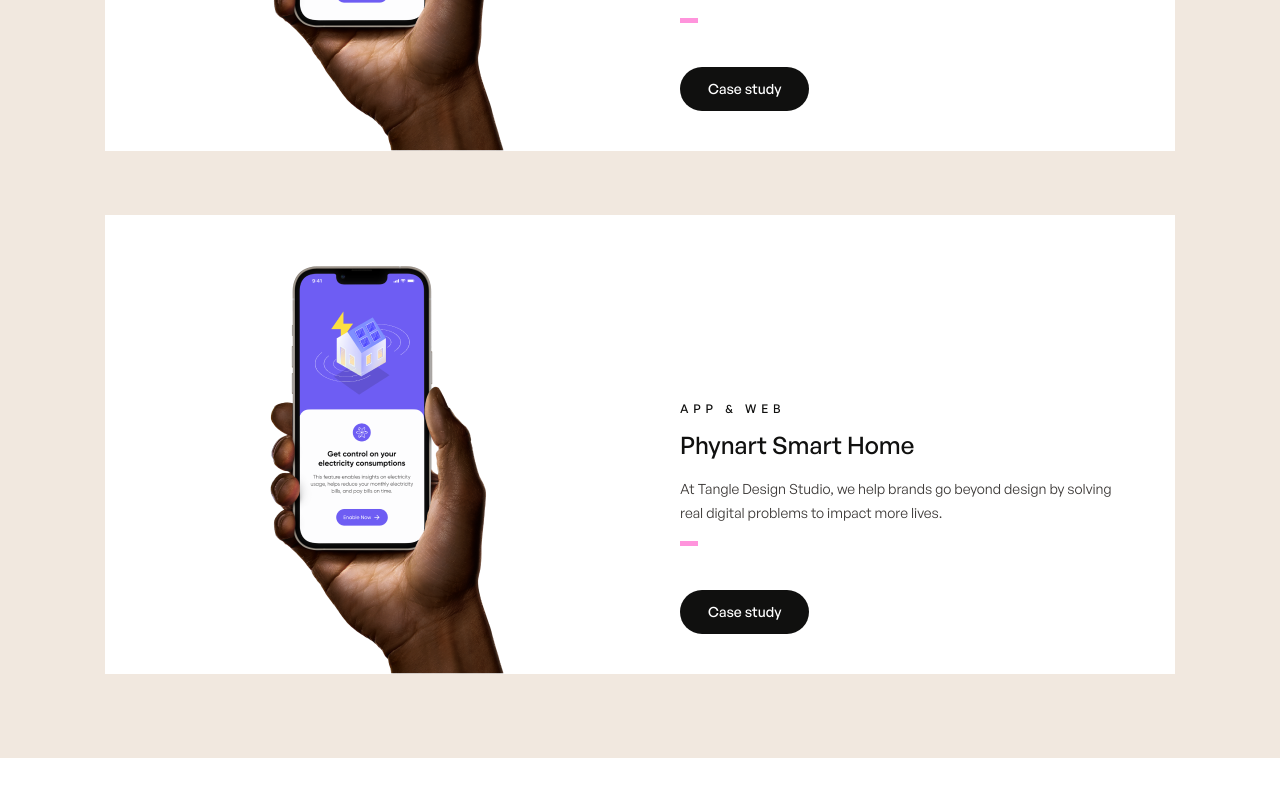
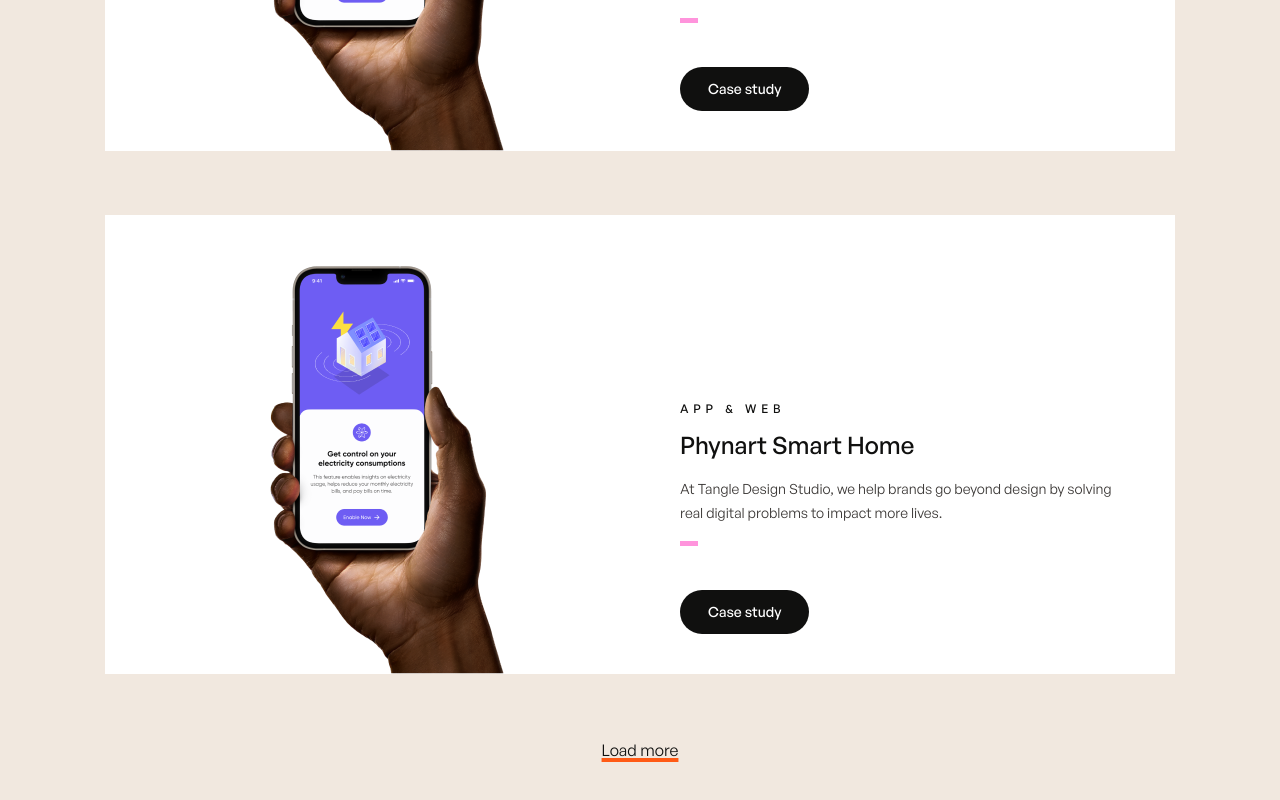
Before and after one commit to surajnarsale/tangle-landing-page, a Next.js app: page / in a window 1280 px wide. Shown: the part 1468-2268 px from the top of the page. Before the commit the page ends 2226 px from the top, so only its background shows below. Built offline with nearby package versions, Linux system fonts and the light colour scheme.

Commit message:
feat: add load more button

```diff
--- a/components/molecules/Hero.tsx
+++ b/components/molecules/Hero.tsx
@@ -5,9 +5,9 @@
 
 const Hero = () => {
   return (
-    <Container className=" mx-auto max-w-[1110px]   px-5 pb-5 pt-20 text-dark-500 lg:pt-32 ">
+    <Container className=" mx-auto max-w-[1110px] px-5 pb-5 pt-20 text-dark-500 lg:pt-32 ">
       <p className="mx-auto mb-3  text-sm sm:text-lg">from India 🇮🇳 to world</p>
-      <h1 className=" mx-auto pb-5 font-melodrama text-4xl font-bold text-slate-900 sm:text-7xl ">
+      <h1 className="  mx-auto pb-5 font-melodrama text-4xl font-bold text-slate-900 sm:text-7xl">
         Bringing beauty & <br />
         functionality <br /> to your{' '}
         <span className="relative whitespace-nowrap ">
--- a/components/organisms/WorkList.tsx
+++ b/components/organisms/WorkList.tsx
@@ -12,6 +12,10 @@
 
           <WorkCard className="mb-10  md:mb-16" />
           <WorkCard className="mb-10  md:mb-16" />
+
+          <p className="mx-auto  mb-10 text-center underline decoration-primary-500 decoration-4">
+            Load more
+          </p>
         </Container>
       </div>
     </>
```
